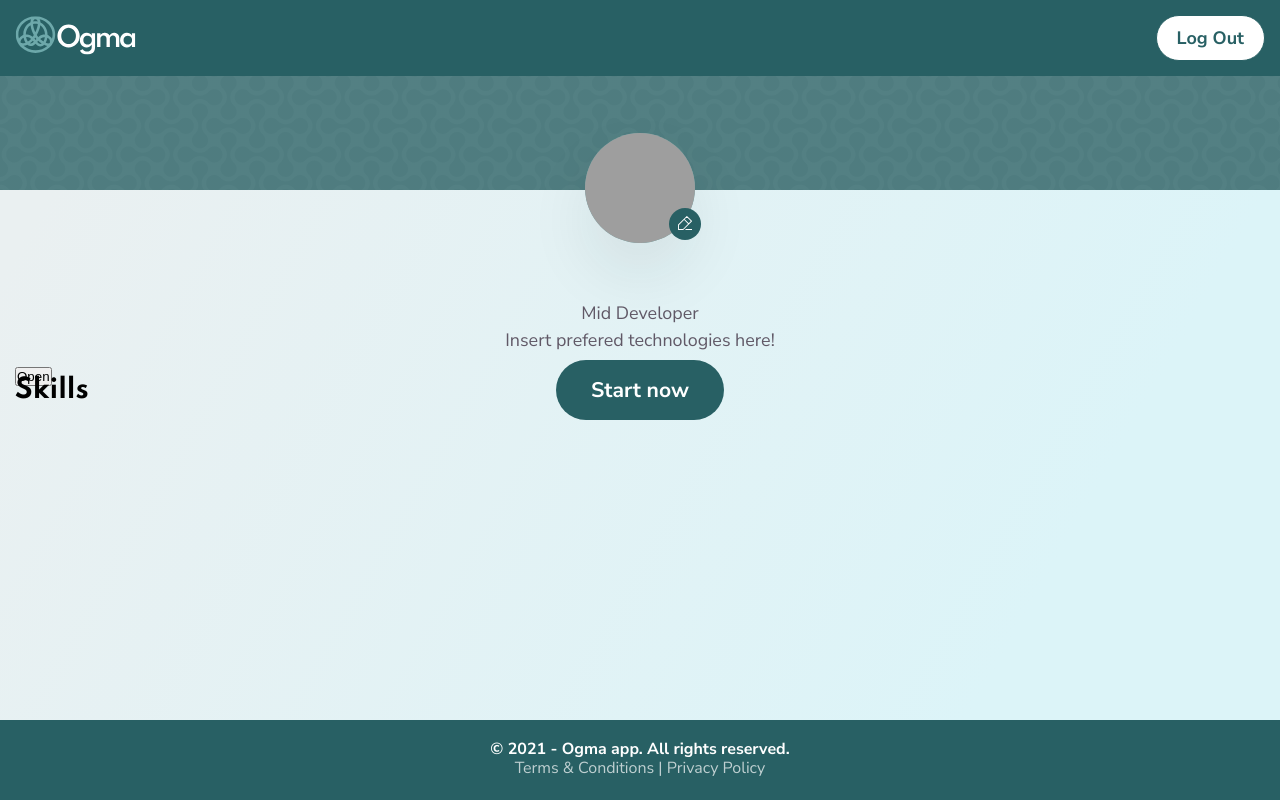
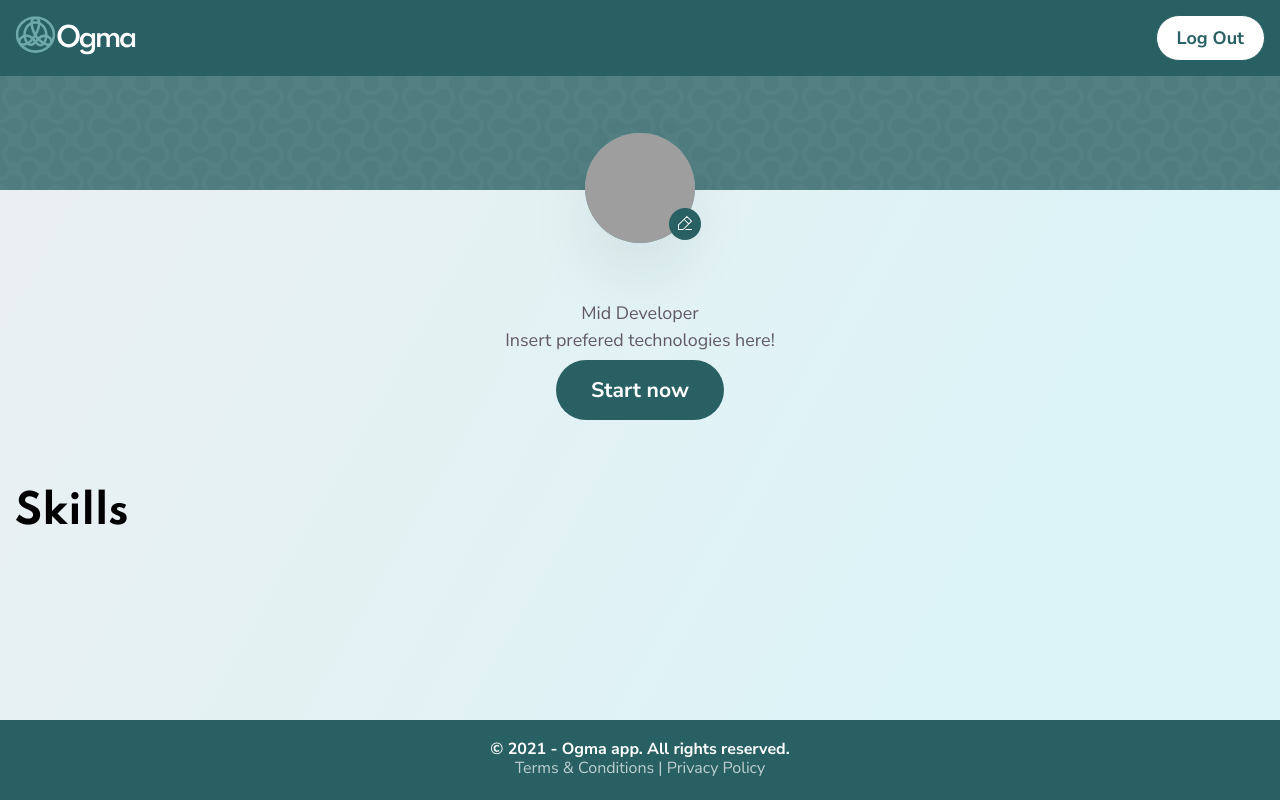
Before and after one commit to OgmaCapStone/ogma-client, a Next.js app: page /profile in a window 1280 px wide. Built offline with nearby package versions, Linux system fonts and the light colour scheme; no server answers; sample sign-in values are in the browser's storage; grey boxes are pictures that could not be loaded.

Commit message:
♻️ REFACTOR: profile layout

```diff
--- a/pages/questions.js
+++ b/pages/questions.js
@@ -48,6 +48,7 @@ function questions() {
         content="Web app to practice for yout next job interview"
       />
       </Head>
+
       {questions.length !== 0 ? (
         <>
           <header className={styles.questions__header}>
--- a/styles/Profile.module.scss
+++ b/styles/Profile.module.scss
@@ -94,15 +94,20 @@
 }
 
 .skills_container {
-  height: 288px;
+  margin-top: 10%;
   h1 {
     @include subTittleMobile;
     left: 15px;
     line-height: 120%;
-    margin: 12px 0 0 0;
     position: absolute;
   }
+  button{
+    display: none;
+  }
 }
+
+
+
 @media screen and (min-width: $breakpoint-lg){
   .profile_content {
     display: grid;
@@ -130,4 +135,9 @@
     @include ButtonTextDesktop;
     }
   }
+  .skills_container {
+    h1 {
+      @include subTittleDesktop;
+    }
+  }
 }
```
